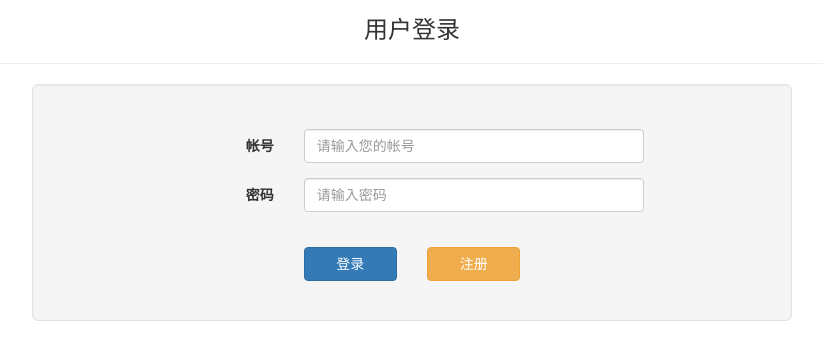
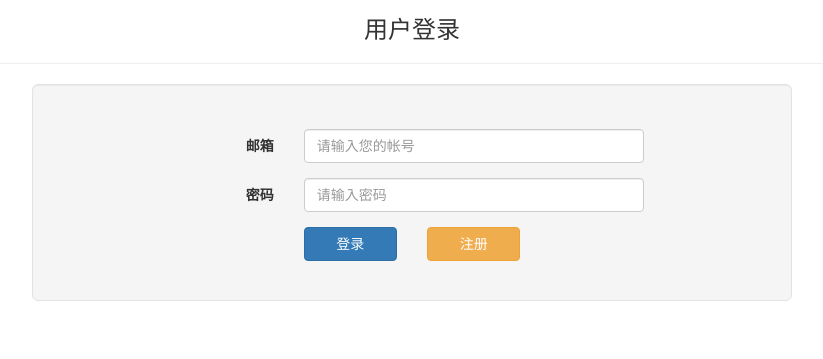
Before and after one commit to kyfly/iSchool, a website: page client/login.html in a window 1280 px wide. Shown: the part 103-462 px from the top of the page, without its empty margins (228-1051 px from the left). Drawn offline with Linux system fonts and the light colour scheme.

Commit message:
更正表述，修复}错误

```diff
--- a/client/js/login.js
+++ b/client/js/login.js
@@ -1,6 +1,6 @@
 var login = angular.module("login", ['ngCookies']);
 
-login.controller('signin',['$scope','$http','$cookieStore', function ($scope,$http,$cookieStore) {
+login.controller('loginCtrl',['$scope','$http','$cookieStore', function ($scope,$http,$cookieStore) {
 	$scope.login = function() {
 		this.credentials = {
 			email:this.inputEmail,
@@ -18,4 +18,4 @@ login.controller('signin',['$scope','$http','$cookieStore', function ($scope,$ht
 	$scope.redirectToSignup = function () {
 		window.location = '/signup.html';
 	}
-]);
+}]);
--- a/client/login.html
+++ b/client/login.html
@@ -17,7 +17,7 @@
 	<![endif]-->
 </head>
 <body class="myft">
-<div class="container" ng-controller="signin">
+<div class="container" ng-controller="loginCtrl">
 	<div class="text-center">
 		<br><br>
 		<h1><strong>小学校园信息发布系统</strong></h1>
@@ -28,7 +28,7 @@
 		<form class="form-horizontal" role="form">
 			<br>
 			<div class="form-group">
-				<label for="inputEmail" class="col-sm-4 control-label">帐号</label>
+				<label for="inputEmail" class="col-sm-4 control-label">邮箱</label>
 				<div class="col-sm-6">
 					<input type="email" class="form-control" id="inputEmail" ng-model="inputEmail" placeholder="请输入您的帐号">
 				</div>
@@ -39,7 +39,6 @@
 					<input type="password" class="form-control" id="inputPassword" ng-model="inputPassword" placeholder="请输入密码">
 				</div>
 			</div>
-			<br>
 			<div class="form-group">
 				<div class="col-sm-offset-4 col-sm-2">
 					<button class="btn btn-primary btn-block" ng-click="login()">登录</button>
```
